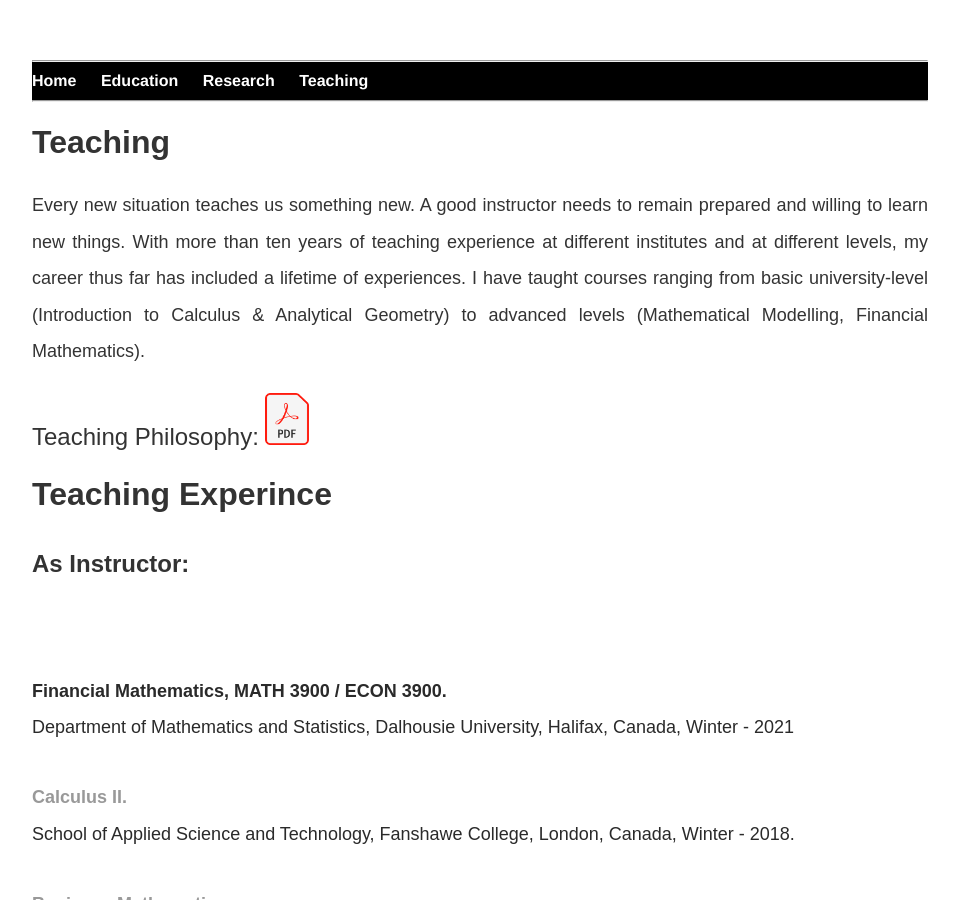
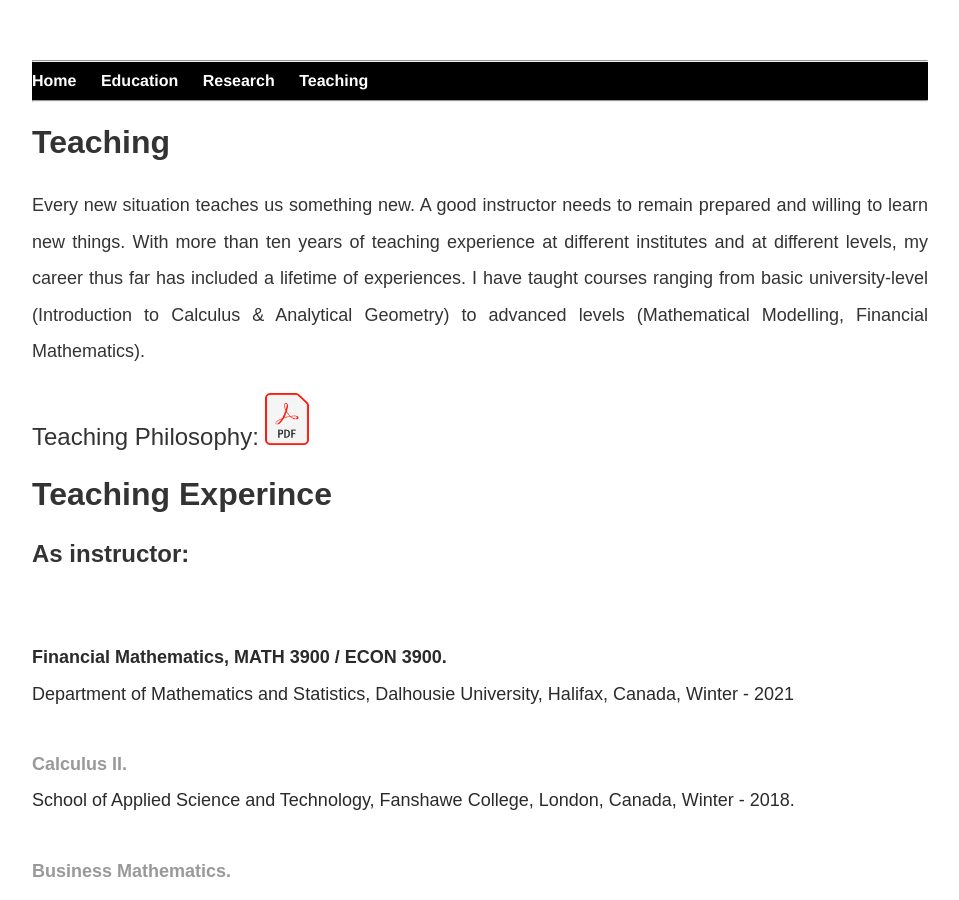
Before and after one commit to MathBioInfo/amjadkhan, a Jekyll site: the page built from Teaching/index.html, in a window 1280 px wide and 900 px high. Shown: the whole window, without its empty margins (160-1119 px from the left). Built offline with Jekyll 4.4.1, drawn with Linux system fonts in a browser that asks for light colours.

Commit message:
Update index.html

```diff
--- a/Teaching/index.html
+++ b/Teaching/index.html
@@ -30,9 +30,9 @@ title: About teaching
 
 		<font size="6"><b>Teaching Experince</b></font><br>
 
-		<br>
-		<font size="5"><b>As Instructor:</b></font><br>
-	<p>
+		<p>
+		<font size="5"><b>As instructor:</b></font>
+	<br>
 	<a href="financialmath2021/index.html">
 	</font><br /><br /><font color="#2a2a2a" size="4">
 	<strong> Financial Mathematics, MATH 3900 / ECON 3900.
```
